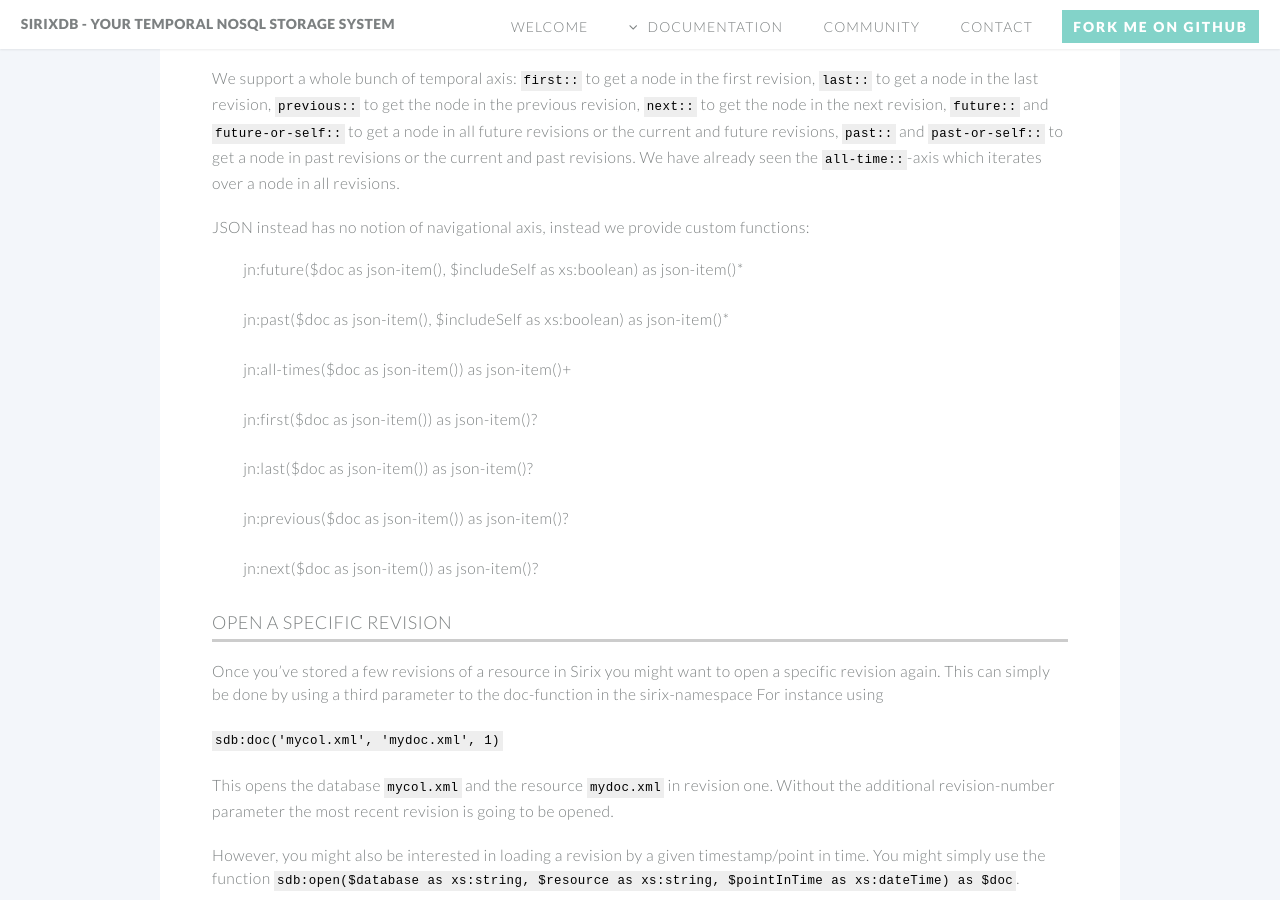
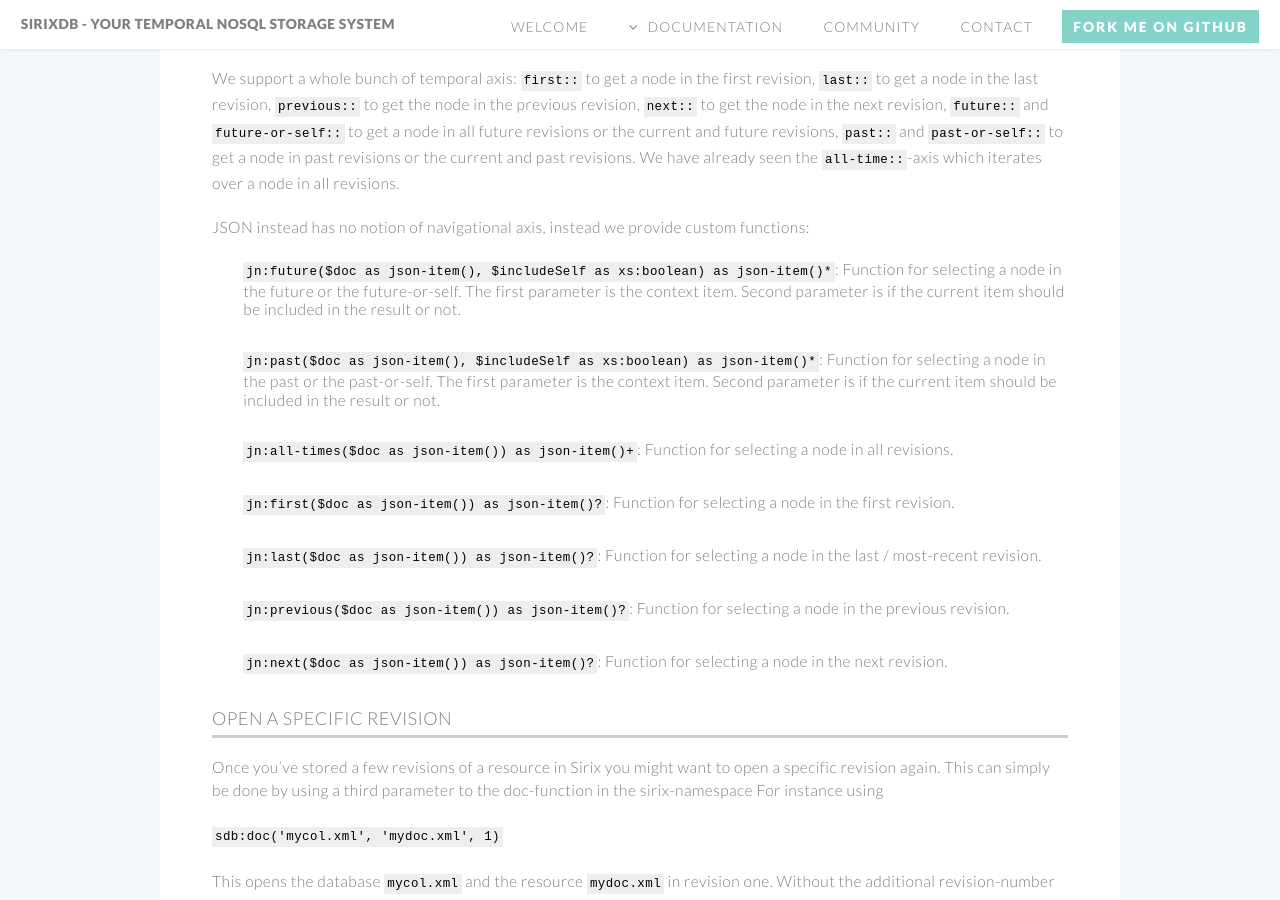
Before and after one commit to sirixdb/sirixdb.github.io, a Jekyll site: the page built from xquery-api.md, in a window 1280 px wide and 900 px high, scrolled down 6105 px. Built offline with Jekyll 4.4.1, drawn with Linux system fonts in a browser that asks for light colours; our own code applies the rules of GitHub Pages for plain Markdown files.

Commit message:
Update xquery-api.md

```diff
--- a/xquery-api.md
+++ b/xquery-api.md
@@ -251,19 +251,19 @@
 
 JSON instead has no notion of navigational axis, instead we provide custom functions:
 
-- jn:future($doc as json-item(), $includeSelf as xs:boolean) as json-item()*
+- `jn:future($doc as json-item(), $includeSelf as xs:boolean) as json-item()*`: Function for selecting a node in the future or the future-or-self. The first parameter is the context item. Second parameter is if the current item should be included in the result or not.
 
-- jn:past($doc as json-item(), $includeSelf as xs:boolean) as json-item()*
+- `jn:past($doc as json-item(), $includeSelf as xs:boolean) as json-item()*`: Function for selecting a node in the past or the past-or-self. The first parameter is the context item. Second parameter is if the current item should be included in the result or not.
 
-- jn:all-times($doc as json-item()) as json-item()+
+- `jn:all-times($doc as json-item()) as json-item()+`: Function for selecting a node in all revisions.
 
-- jn:first($doc as json-item()) as json-item()?
+- `jn:first($doc as json-item()) as json-item()?`: Function for selecting a node in the first revision.
 
-- jn:last($doc as json-item()) as json-item()?
+- `jn:last($doc as json-item()) as json-item()?`: Function for selecting a node in the last / most-recent revision.
 
-- jn:previous($doc as json-item()) as json-item()?
+- `jn:previous($doc as json-item()) as json-item()?`: Function for selecting a node in the previous revision.
 
-- jn:next($doc as json-item()) as json-item()?
+- `jn:next($doc as json-item()) as json-item()?`: Function for selecting a node in the next revision.
 
 ### Open a specific revision
 Once you've stored a few revisions of a resource in Sirix you might want to open a specific revision again. This can simply be done by using a third parameter to the doc-function in the sirix-namespace For instance using
```
